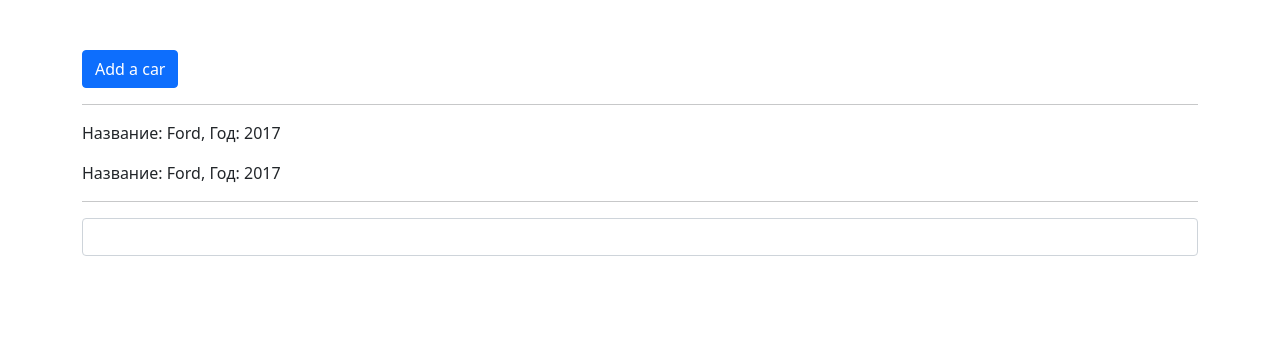
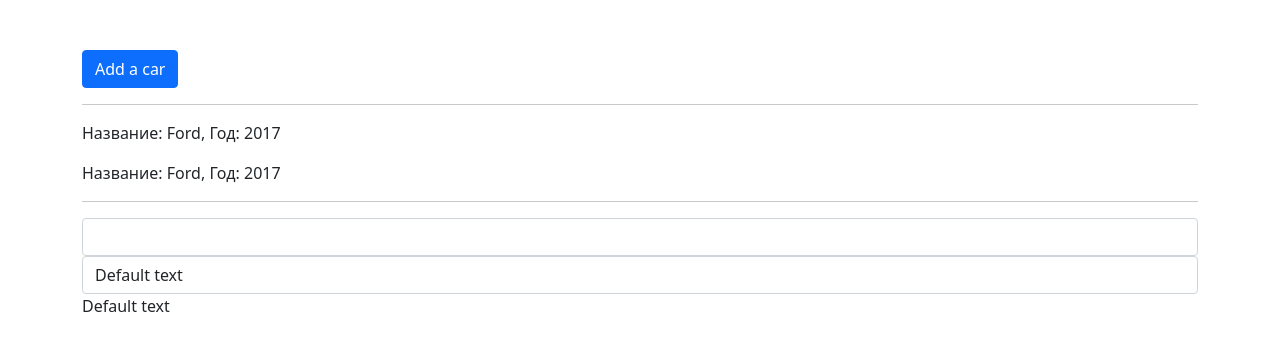
Before and after one commit to DmSudin/angular-yt, an Angular app: page / in a window 1280 px wide. Shown: the top 350 px of the page. Built offline with nearby package versions, Linux system fonts and the light colour scheme.

Commit message:
lesson 9

```diff
--- a/src/app/app.module.ts
+++ b/src/app/app.module.ts
@@ -1,5 +1,6 @@
 import { BrowserModule } from '@angular/platform-browser';
 import { NgModule } from '@angular/core';
+import { FormsModule } from '@angular/forms';
 
 import { AppComponent } from './app.component';
 import { CarsComponent } from './cars/cars.component';
@@ -12,7 +13,8 @@
     CarComponent,
   ],
   imports: [
-    BrowserModule
+    BrowserModule,
+    FormsModule
   ],
   providers: [],
   bootstrap: [AppComponent]
--- a/src/app/cars/cars.component.html
+++ b/src/app/cars/cars.component.html
@@ -5,4 +5,5 @@
 <app-car></app-car>
 <hr>
 <input type="text" class="form-control" (keyup.enter)="onKeyUp($event)">
+<input type="text" class="form-control" [(ngModel)]="inputText">
 <p>{{ inputText }}</p>
--- a/src/app/cars/cars.component.ts
+++ b/src/app/cars/cars.component.ts
@@ -8,7 +8,7 @@
 export class CarsComponent {
 
     addCarStatus = '';
-    inputText = '';
+    inputText = 'Default text';
 
     constructor() {
     }
```
